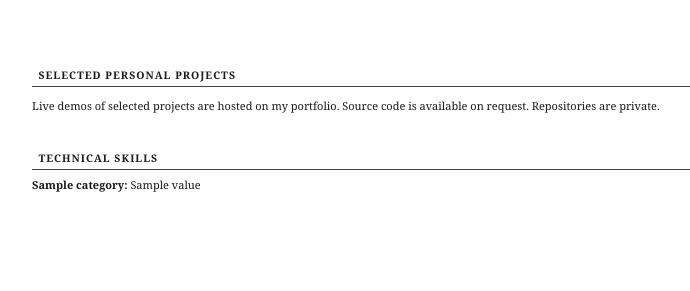
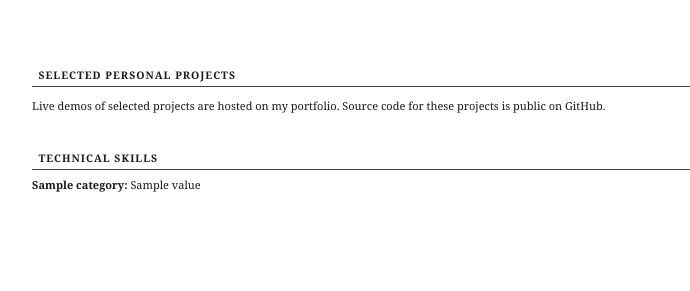
Before and after one commit to NovaProtocol/Portfolio, a Python web app: template apps/resume/templates/resume/page2.html in a window 1280 px wide. Shown: the top 291 px of the page, without its empty margins (36-726 px from the left). Run offline with Jinja, Linux system fonts and the light colour scheme; the template is opened without the code that fills it: most values are stand-ins (such as "Sample title", 1, 10 or a date in 2020).

Commit message:
fix(projects): drop the source link for the private project and refresh the resume note

```diff
--- a/apps/data.py
+++ b/apps/data.py
@@ -275,7 +275,9 @@ PROJECTS: dict[str, dict] = {
             "hardened Docker and GateKeeper setup as the rest of my stack."
         ),
         "url": "https://buddys.projectnova.download/",
-        "github": "https://github.com/NovaProtocol/BuddysFreelanceProject",
+        # No `github` key on purpose: this one is a client engagement that stays
+        # private, and a "Source Code" button leading to a 404 is worse than no
+        # button at all.
         "links": [
             {
                 "name": "Documentation",
--- a/apps/resume/templates/resume/page2.html
+++ b/apps/resume/templates/resume/page2.html
@@ -57,7 +57,7 @@
     {% if resume.projects %}
     <section class="section-projects">
         <h2>Selected Personal Projects</h2>
-        <p>Live demos of selected projects are hosted on my portfolio. Source code is available on request. Repositories are private.</p>
+        <p>Live demos of selected projects are hosted on my portfolio. Source code for these projects is public on GitHub.</p>
         <div class="resume-projects-wrap">
             <div class="resume-projects-list">
                 {% for proj in resume.projects %}
--- a/apps/resume/templates/resume/view.html
+++ b/apps/resume/templates/resume/view.html
@@ -200,7 +200,7 @@
     {% if resume.projects %}
     <section class="section-projects">
         <h2>Selected Personal Projects</h2>
-        <p>Live demos of selected projects are hosted on my portfolio. Source code is available on request. Repositories are private.</p>
+        <p>Live demos of selected projects are hosted on my portfolio. Source code for these projects is public on GitHub.</p>
         <div class="resume-projects-wrap">
             <div class="resume-projects-list">
                 {% for proj in resume.projects %}
```
Also changed, not shown: documentation/docs/blueprints/resume.md (+1 -1 lines).
